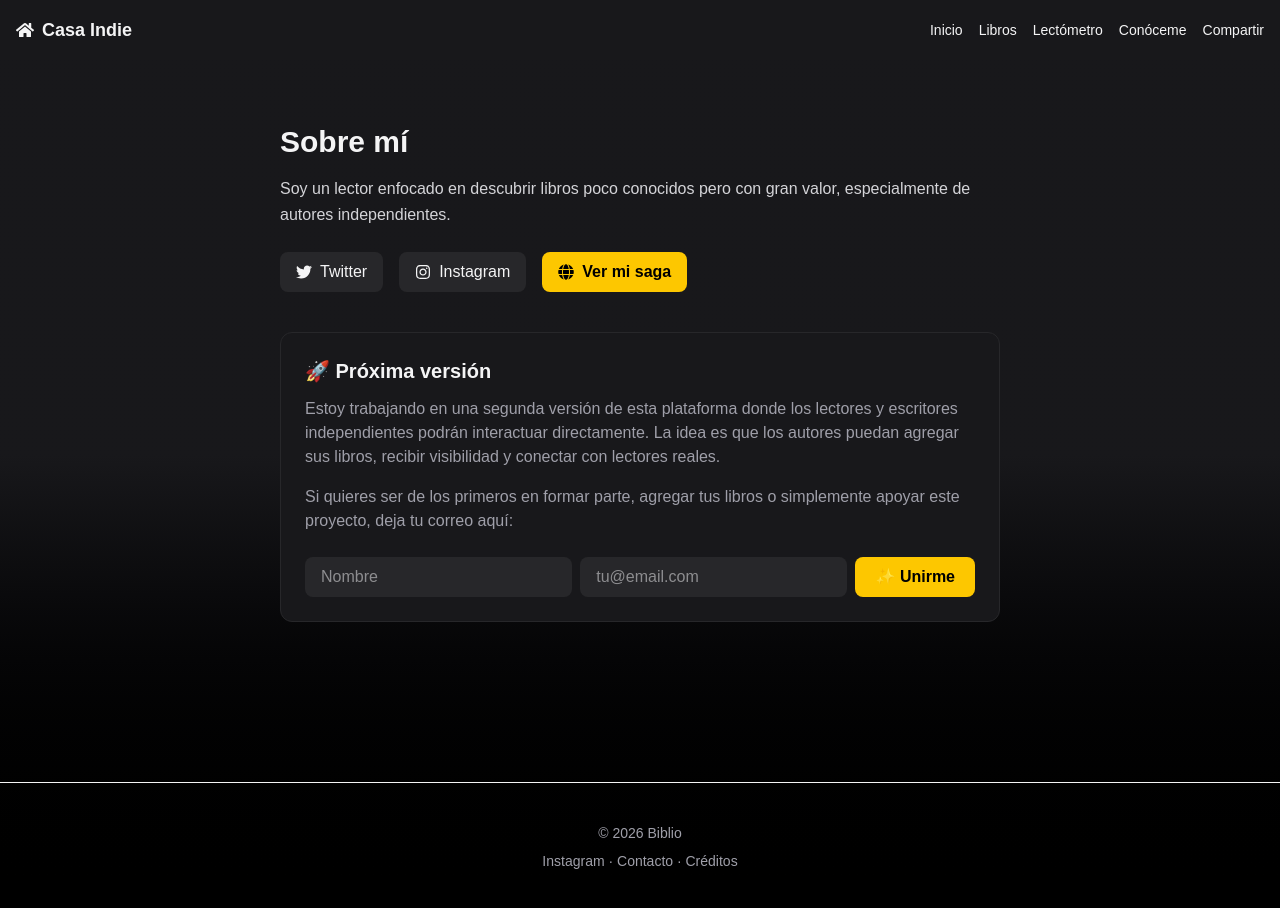
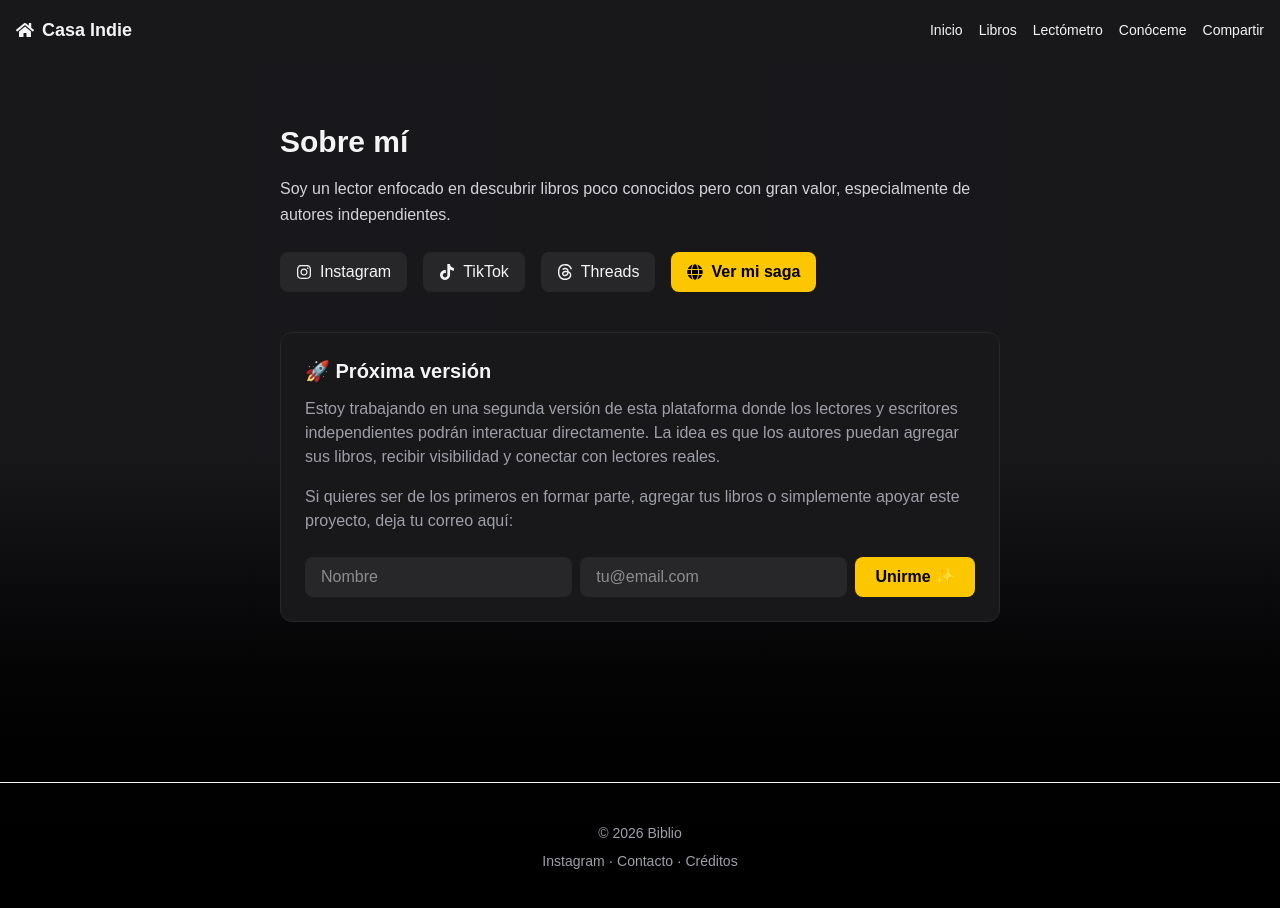
Before and after one commit to decaosyletras/biblio, a Next.js app: page /conoceme in a window 1280 px wide. Shown: the top 908 px of the page. Built offline with nearby package versions, Linux system fonts and the light colour scheme.

Commit message:
botones conoceme

```diff
--- a/app/conoceme/page.tsx
+++ b/app/conoceme/page.tsx
@@ -1,7 +1,8 @@
 "use client"
 
 import { useState } from "react"
-import { FaTwitter, FaInstagram, FaGlobe } from "react-icons/fa"
+import { FaInstagram, FaGlobe } from "react-icons/fa"
+import { SiThreads, SiTiktok } from "react-icons/si"
 
 export default function ConocemePage() {
   const [error, setError] = useState("")
@@ -9,6 +10,7 @@ export default function ConocemePage() {
   const [apellido, setApellido] = useState("")
   const [email, setEmail] = useState("")
   const [sent, setSent] = useState(false)
+
 
   const handleSubmit = async (e: any) => {
     e.preventDefault()
@@ -61,19 +63,27 @@ export default function ConocemePage() {
       <div className="flex flex-wrap items-center gap-4 mb-10">
 
         <a
-          href="https://twitter.com/"
-          target="_blank"
-          className="flex items-center gap-2 px-4 py-2 bg-zinc-800 rounded-lg hover:bg-zinc-700 transition"
-        >
-          <FaTwitter /> Twitter
-        </a>
-
-        <a
           href="https://instagram.com/usuario"
           target="_blank"
           className="flex items-center gap-2 px-4 py-2 bg-zinc-800 rounded-lg hover:bg-zinc-700 transition"
         >
           <FaInstagram /> Instagram
+        </a>
+
+        <a
+          href="https://tiktok.com/"
+          target="_blank"
+          className="flex items-center gap-2 px-4 py-2 bg-zinc-800 rounded-lg hover:bg-zinc-700 transition"
+        >
+          <SiTiktok /> TikTok
+        </a>
+
+        <a
+          href="https://threads.net/"
+          target="_blank"
+          className="flex items-center gap-2 px-4 py-2 bg-zinc-800 rounded-lg hover:bg-zinc-700 transition"
+        >
+          <SiThreads /> Threads
         </a>
 
         <a
@@ -134,7 +144,7 @@ export default function ConocemePage() {
               type="submit"
               className="px-5 py-2 bg-yellow-400 text-black rounded-lg font-semibold hover:bg-yellow-300 transition"
             >
-              ✨ Unirme
+              Unirme ✨
             </button>
 
             {error && (
```
